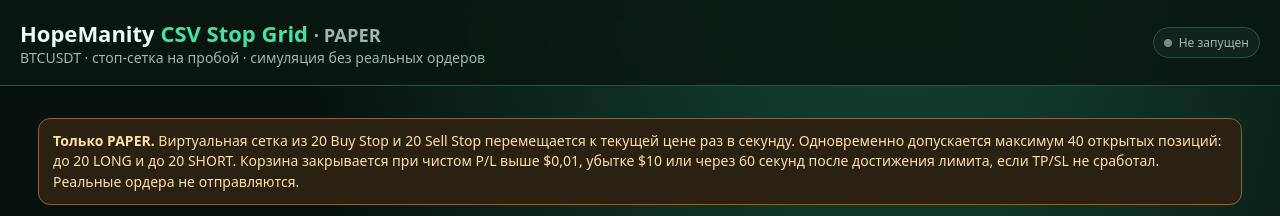
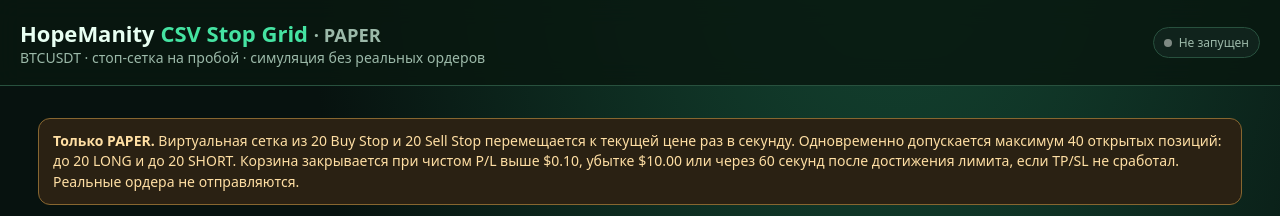
Before and after one commit to hopemanitygroup-debug/hopemanity-ai-trading, a plain HTML site: page grid-scalp-paper.html in a window 1280 px wide. Shown: the top 216 px of the page. Drawn offline with Linux system fonts and the light colour scheme.

Commit message:
Display actual basket profit and stop settings

```diff
--- a/grid-scalp-paper.html
+++ b/grid-scalp-paper.html
@@ -51,7 +51,7 @@ footer{max-width:1240px;margin:auto;padding:12px 18px 28px;color:var(--muted);fo
   </div>
 </header>
 <main>
-  <div class="notice"><strong>Только PAPER.</strong> Виртуальная сетка из 20 Buy Stop и 20 Sell Stop перемещается к текущей цене раз в секунду. Одновременно допускается максимум 40 открытых позиций: до 20 LONG и до 20 SHORT. Корзина закрывается при чистом P/L выше $0,01, убытке $10 или через 60 секунд после достижения лимита, если TP/SL не сработал. Реальные ордера не отправляются.</div>
+  <div class="notice"><strong>Только PAPER.</strong> Виртуальная сетка из 20 Buy Stop и 20 Sell Stop перемещается к текущей цене раз в секунду. Одновременно допускается максимум 40 открытых позиций: до 20 LONG и до 20 SHORT. Корзина закрывается при чистом P/L выше <span id="profitNotice">$0,10</span>, убытке <span id="stopNotice">$10,00</span> или через 60 секунд после достижения лимита, если TP/SL не сработал. Реальные ордера не отправляются.</div>
 
   <section class="metrics">
     <div class="metric"><label>BTCUSDT</label><div class="value" id="price">—</div><small id="feedLag">Ожидание котировки</small></div>
@@ -488,6 +488,8 @@ footer{max-width:1240px;margin:auto;padding:12px 18px 28px;color:var(--muted);fo
     $("effectiveStep").textContent=currentStep?"Шаг с учётом расходов: "+priceText(currentStep):"Шаг сетки: —";
     var positionUsd=Number($("positionUsdInput").value)||0;
     $("positionPreview").textContent=price&&positionUsd?"Примерно "+(positionUsd/price).toFixed(6)+" BTC по текущей цене.":"Объём в BTC будет рассчитан автоматически по текущей цене.";
+    $("profitNotice").textContent=money(Number($("profitInput").value)||0);
+    $("stopNotice").textContent=money(Number($("stopLossInput").value)||0);
     $("longPnl").textContent=price?money(basketPnl("long",price)):"—";
     $("shortPnl").textContent=price?money(basketPnl("short",price)):"—";
     $("longPnl").className=basketPnl("long",price)>=0?"positive":"negative";
```
